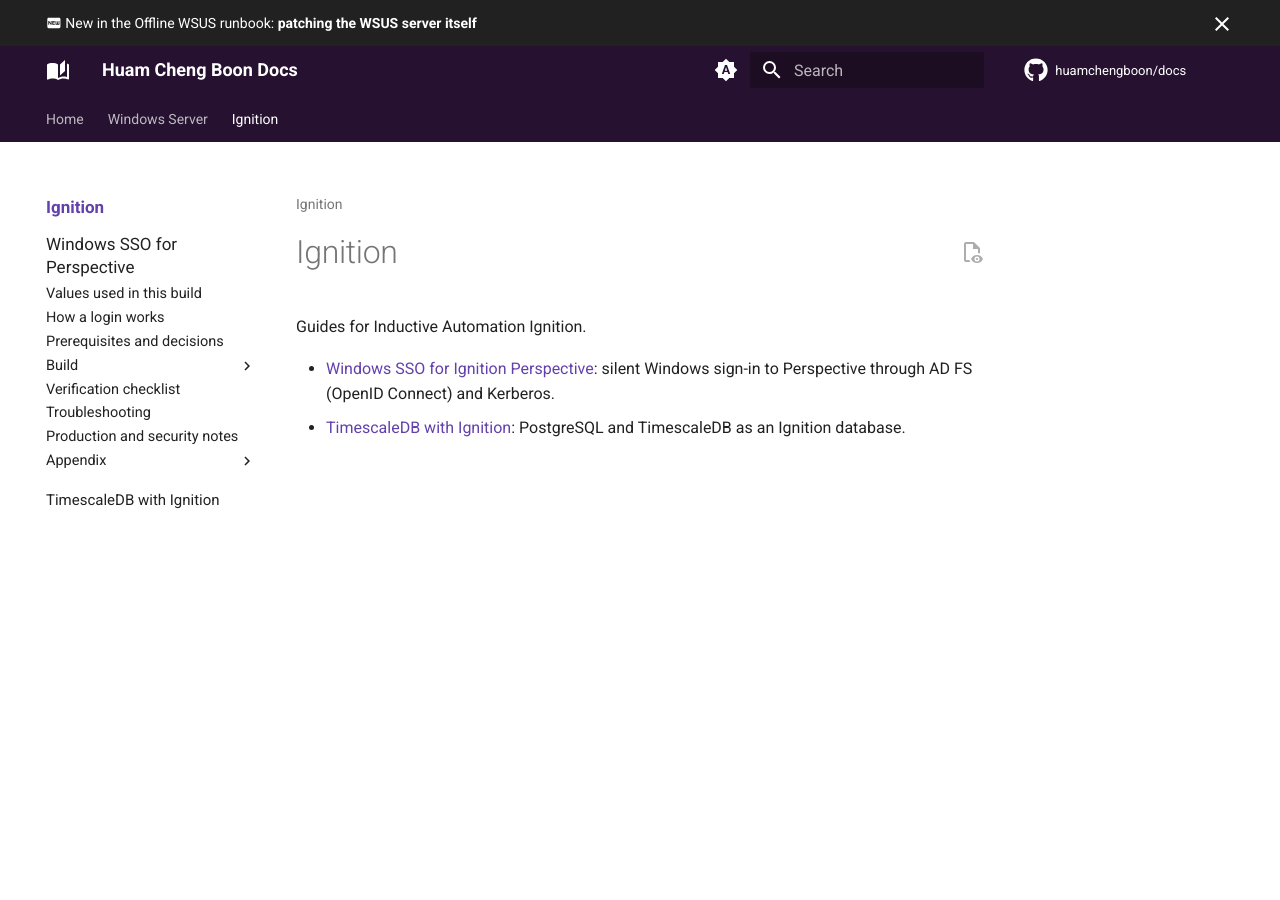
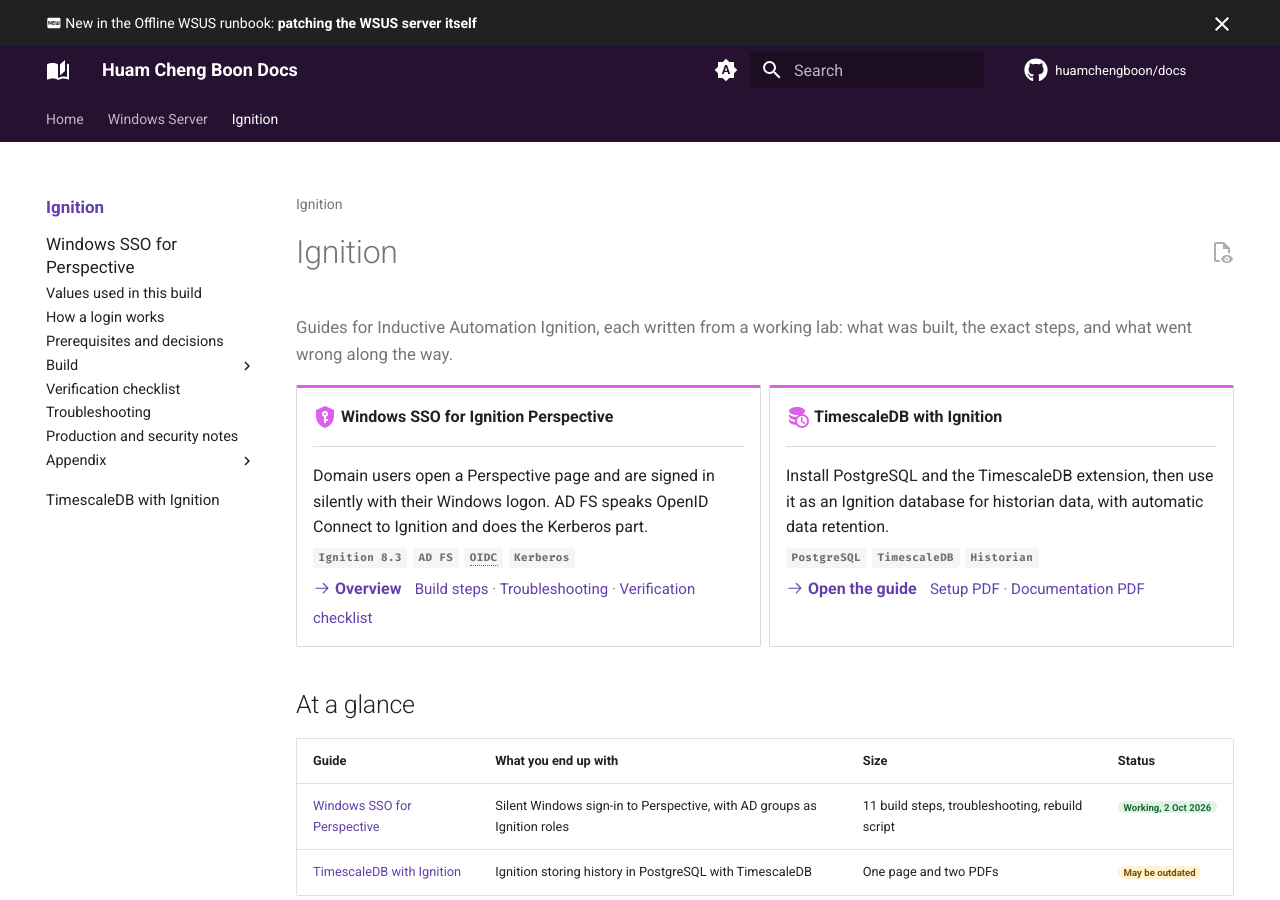
Before and after one commit to huamchengboon/docs, an MkDocs documentation site: the page built from docs/ignition/index.md, in a window 1280 px wide and 900 px high. Built offline with MkDocs 1.6.1 and Material for MkDocs 9.7.7, drawn with Linux system fonts in a browser that asks for light colours; comment, search, counter and statistics services are not loaded.

Commit message:
Redesign the topic pages with guide cards, quick links and an at-a-glance table

```diff
--- a/docs/ignition/index.md
+++ b/docs/ignition/index.md
@@ -1,6 +1,45 @@
+---
+hide:
+  - toc
+---
+
 # Ignition
 
-Guides for Inductive Automation Ignition.
+Guides for Inductive Automation Ignition, each written from a working lab: what was built, the exact steps, and what went wrong along the way.
+{ .lead }
 
-- [Windows SSO for Ignition Perspective](windows-sso/index.md): silent Windows sign-in to Perspective through AD FS (OpenID Connect) and Kerberos.
-- [TimescaleDB with Ignition](timescaledb/index.md): PostgreSQL and TimescaleDB as an Ignition database.
+<div class="grid cards guide-cards" markdown>
+
+-   :material-shield-key:{ .lg .middle } **Windows SSO for Ignition Perspective**
+
+    ---
+
+    Domain users open a Perspective page and are signed in silently with their Windows logon. AD FS speaks OpenID Connect to Ignition and does the Kerberos part.
+
+    <span class="tag">Ignition 8.3</span> <span class="tag">AD FS</span> <span class="tag">OIDC</span> <span class="tag">Kerberos</span>
+
+    [:octicons-arrow-right-24: Overview](windows-sso/index.md){ .card-main }
+    [Build steps](windows-sso/build/step-01.md) ·
+    [Troubleshooting](windows-sso/troubleshooting.md) ·
+    [Verification checklist](windows-sso/verification.md)
+
+-   :material-database-clock:{ .lg .middle } **TimescaleDB with Ignition**
+
+    ---
+
+    Install PostgreSQL and the TimescaleDB extension, then use it as an Ignition database for historian data, with automatic data retention.
+
+    <span class="tag">PostgreSQL</span> <span class="tag">TimescaleDB</span> <span class="tag">Historian</span>
+
+    [:octicons-arrow-right-24: Open the guide](timescaledb/index.md){ .card-main }
+    [Setup PDF](timescaledb/TimescaleDB%20+%20Ignition%20Setup.pdf) ·
+    [Documentation PDF](timescaledb/TimescaleDB%20Documentation.pdf)
+
+</div>
+
+## At a glance
+
+| Guide | What you end up with | Size | Status |
+| --- | --- | --- | --- |
+| [Windows SSO for Perspective](windows-sso/index.md) | Silent Windows sign-in to Perspective, with AD groups as Ignition roles | 11 build steps, troubleshooting, rebuild script | <span class="pill ok">Working, 2 Oct 2026</span> |
+| [TimescaleDB with Ignition](timescaledb/index.md) | Ignition storing history in PostgreSQL with TimescaleDB | One page and two PDFs | <span class="pill warn">May be outdated</span> |
--- a/docs/stylesheets/extra.css
+++ b/docs/stylesheets/extra.css
@@ -388,6 +388,36 @@ modifications */
   color: var(--md-accent-fg-color);
 }
 
+/* Guide cards on the topic pages */
+.md-typeset .grid.cards.guide-cards > ul > li {
+  border-top: 3px solid var(--md-accent-fg-color);
+  transition: transform 0.15s ease, box-shadow 0.15s ease, border-color 0.15s ease;
+}
+.md-typeset .grid.cards.guide-cards > ul > li:hover {
+  transform: translateY(-2px);
+}
+.md-typeset .grid.cards.guide-cards .lg {
+  color: var(--md-accent-fg-color);
+}
+.md-typeset .grid.cards.guide-cards p:has(.tag) {
+  display: flex;
+  flex-wrap: wrap;
+  gap: 0.35em;
+}
+.md-typeset .grid.cards.guide-cards a.card-main {
+  display: inline-block;
+  font-weight: 700;
+  margin-right: 0.6em;
+  margin-bottom: 0.3em;
+}
+.md-typeset .grid.cards.guide-cards p:has(a.card-main) {
+  font-size: 0.75rem;
+  color: var(--md-default-fg-color--light);
+}
+.md-typeset .grid.cards.guide-cards p:has(a.card-main) a.card-main {
+  font-size: 0.8rem;
+}
+
 /* Lead paragraph under a page title */
 .md-typeset .lead {
   font-size: 1.05em;
--- a/mkdocs.yml
+++ b/mkdocs.yml
@@ -99,7 +99,7 @@ plugins:
 
 # The ?v= tag makes browsers fetch the new file after a change; bump it when either file changes.
 extra_css:
-  - stylesheets/extra.css?v=2026-10-30
+  - stylesheets/extra.css?v=2026-10-30b
 
 extra_javascript:
   - js/extra.js?v=2026-10-30
```
Also changed, not shown: docs/windows-server/index.md (+39 -2 lines).
